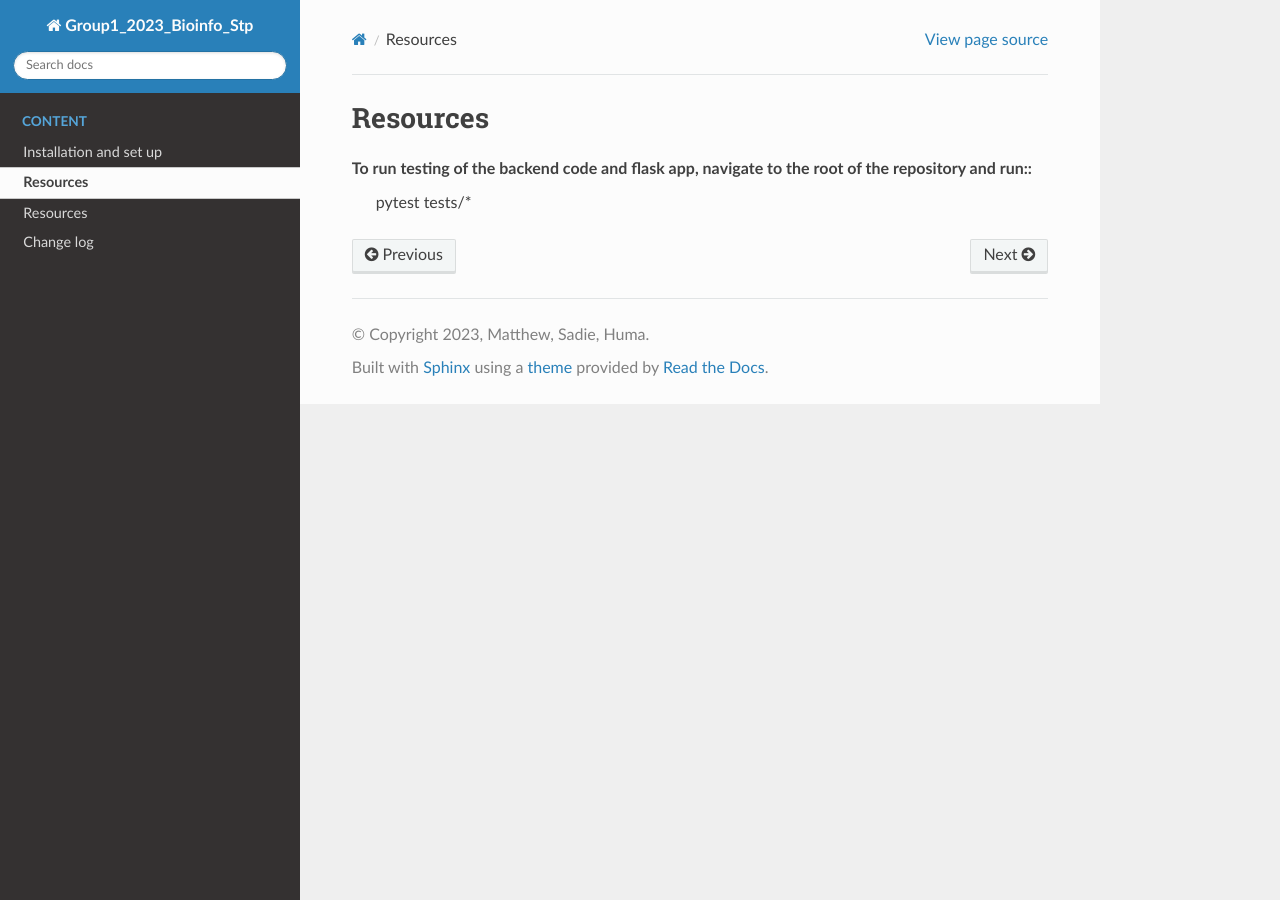
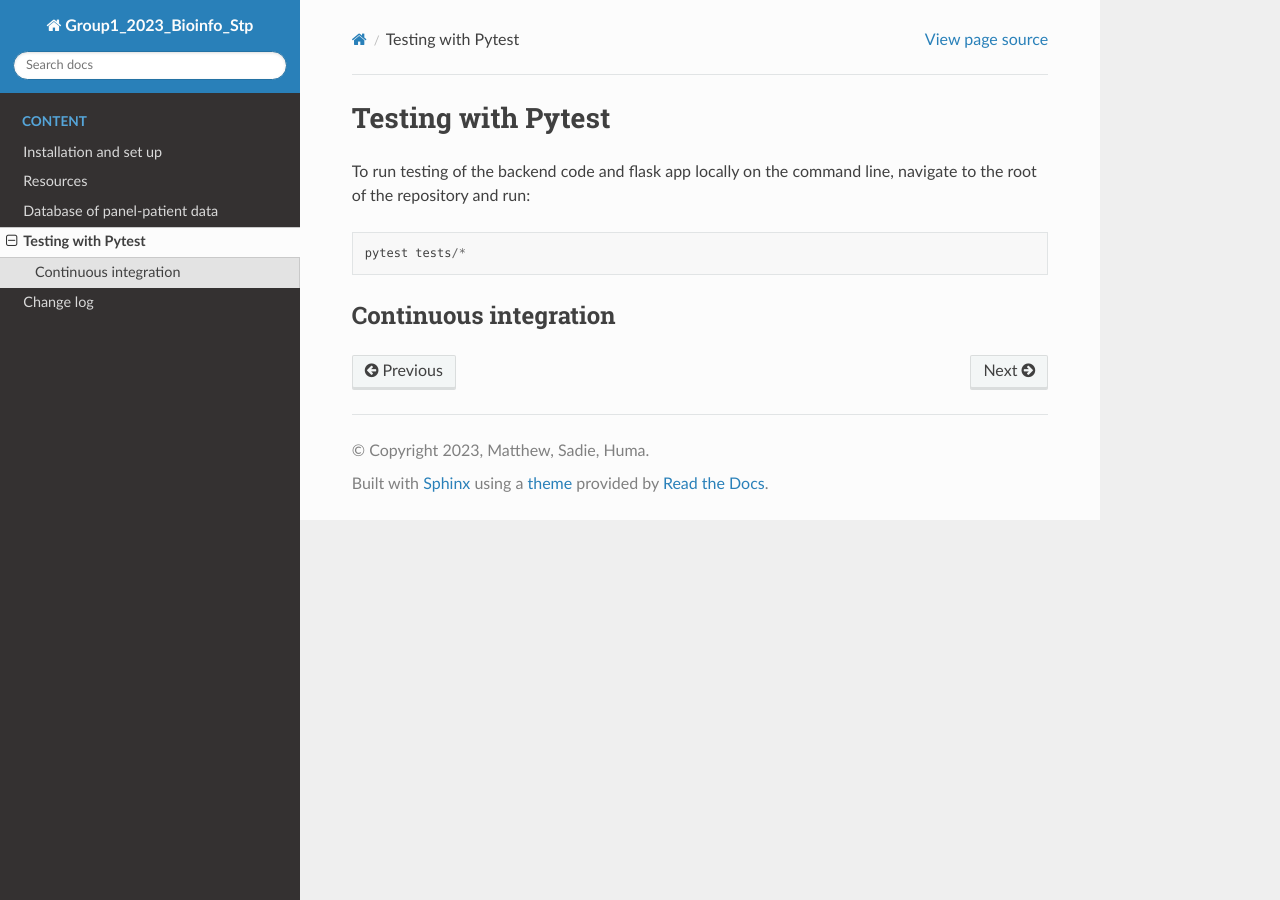
Before and after one commit to Mathew-B-SDGS/Group1_2023_Bioinfo_Stp, a Sphinx documentation site: the page built from docs/testing.rst, in a window 1280 px wide. Built offline with Sphinx 7.4.7 and the Read the Docs theme 2.0.0, drawn with Linux system fonts in a browser that asks for light colours.

Commit message:
Add pytest to requiremnts.txt

```diff
--- /dev/null
+++ b/docs/database.rst
@@ -0,0 +1,2 @@
+Database of panel-patient data
+===================================================
--- a/docs/index.rst
+++ b/docs/index.rst
@@ -11,8 +11,9 @@
    :caption: content
 
    installation
+   resources
+   database
    testing
-   resources
    changelog
 
 
--- a/docs/testing.rst
+++ b/docs/testing.rst
@@ -1,5 +1,9 @@
-Resources
+Testing with Pytest
 ===================================================
 
-To run testing of the backend code and flask app, navigate to the root of the repository and run::
+To run testing of the backend code and flask app locally on the command line, navigate to the root of the repository and run::
+
     pytest tests/*
+
+Continuous integration
+------
--- /dev/null
+++ b/requirements.txt
@@ -0,0 +1 @@
+pytest==7.2.0
```
